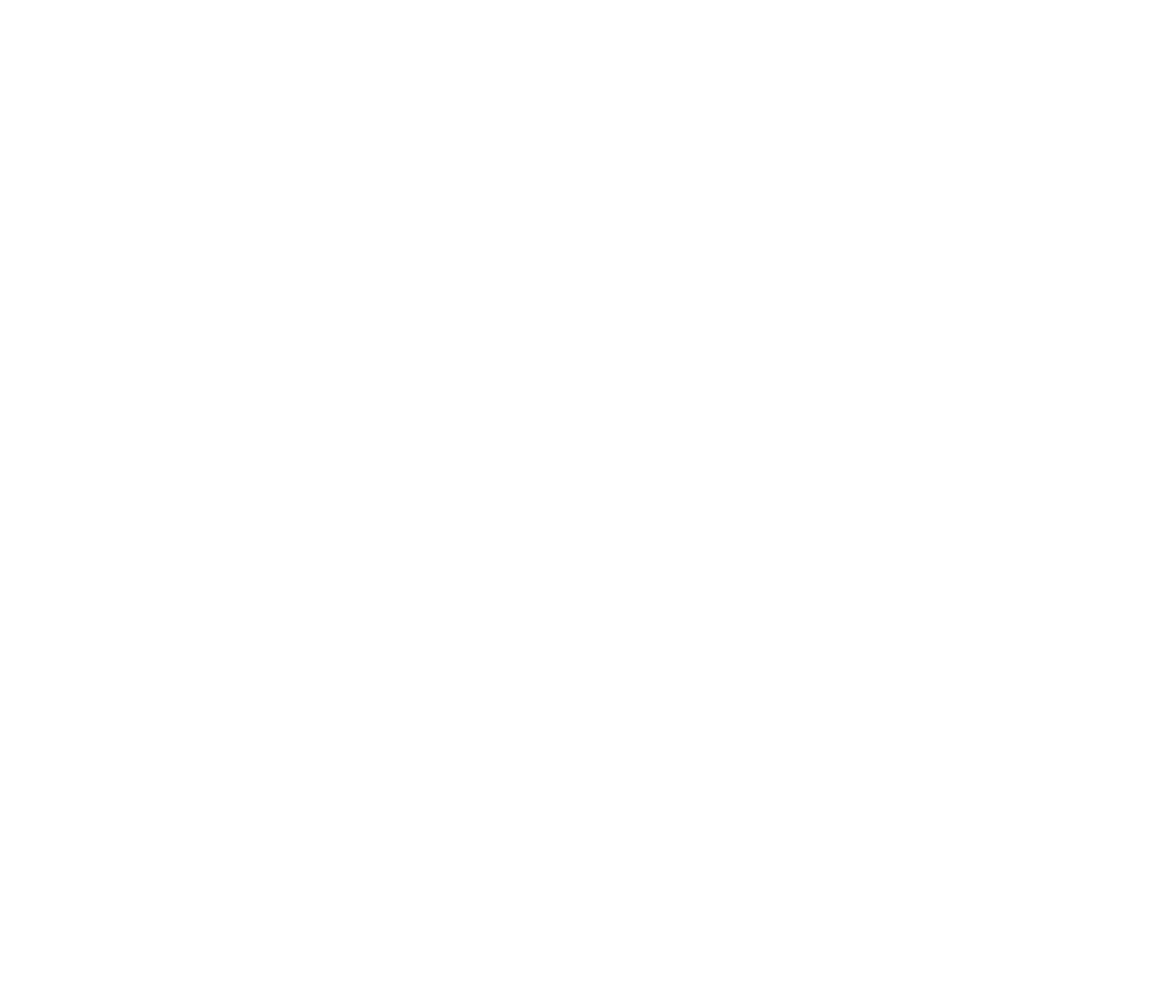
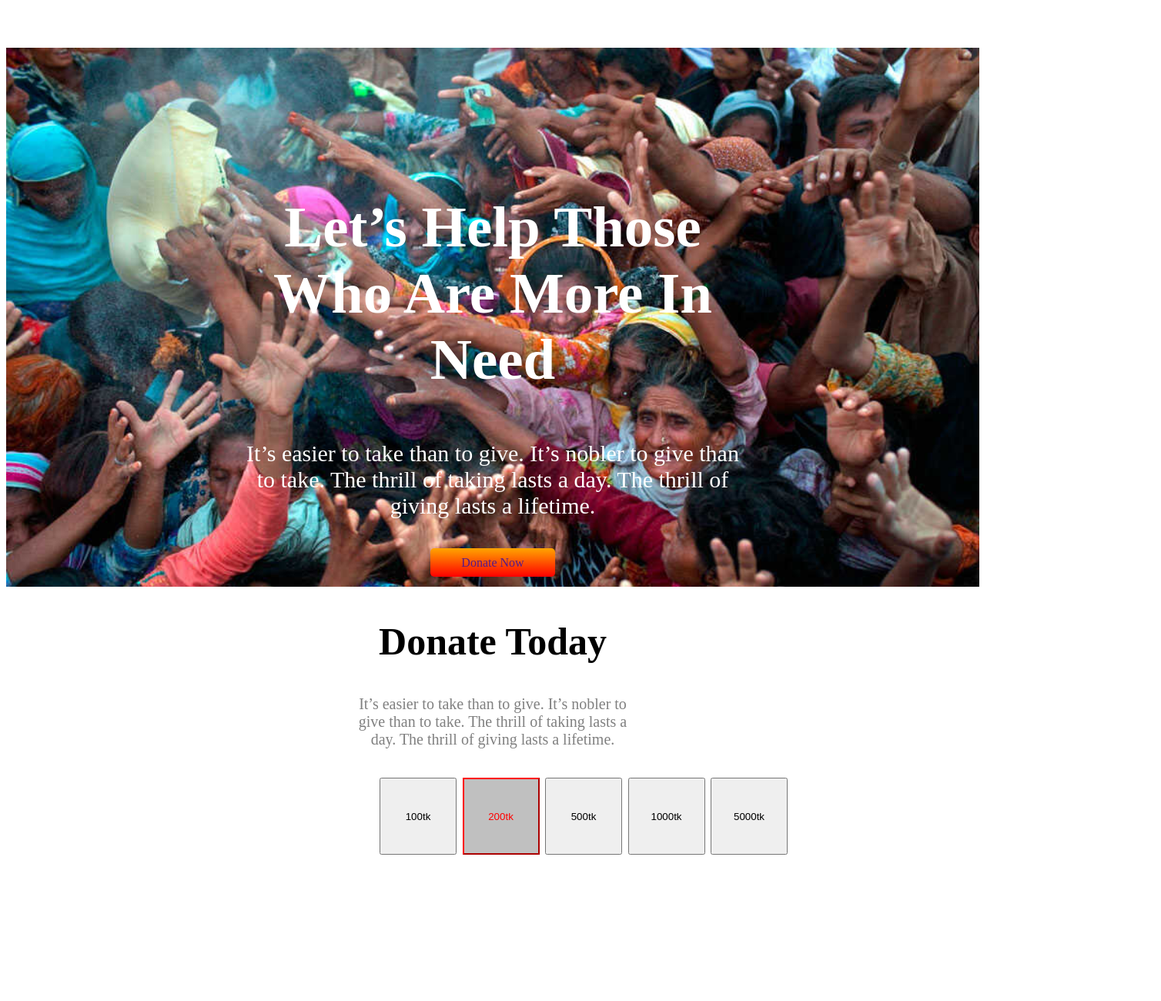
Before and after one commit to nasrinsulthanakona/donate-today, a plain HTML site: page index.html in a window 1280 px wide. Shown: the top 1300 px of the page at 77% size, 1508 px wide, since content can reach past the window. Before the commit the page ends 800 px from the top, so only its background shows below. Drawn offline with Linux system fonts and the light colour scheme.

Commit message:
adding commit

```diff
--- a/index.html
+++ b/index.html
@@ -10,6 +10,53 @@
 </head>
 
 <body>
+    <section class="sec1">
+        <div class="cover-hea1">
+            <h1 class="h1-w">Let’s Help Those Who Are
+                More In Need</h1>
+
+            <p class="p-w">It’s easier to take than to give. It’s nobler to give than to take. The thrill of taking
+                lasts a day. The
+                thrill of giving lasts a lifetime.
+            </p><br>
+
+        </div>
+        <div class="div-link">
+            <a class="link-button" target="_blank" href="">Donate Now</a>
+        </div>
+    </section>
+    <section class="sec2">
+        <div class="dtw">
+            <h1 class="h2-w">Donate Today
+            </h1>
+            <p class="p1-w">It’s easier to take than to give. It’s nobler to give than to take. The thrill of taking
+                lasts a day. The
+                thrill of giving lasts a lifetime.</p><br>
+        </div>
+        <div class="h3-w">
+            <button class="Rafi">100tk</button>
+            <button id="second" class="Rafi">200tk</button>
+            <button class="Rafi">500tk</button>
+            <button class="Rafi">1000tk</button>
+            <button class="Rafi">5000tk</button>
+
+        </div>
+        <div>
+            <p>Other Amount (Taka)</p>
+            <hr>
+        </div>
+        <div class="do-link">
+            <a class="link-button" target="_blank" href="">Donate Now</a>
+        </div>
+    </section>
+    <section>
+        <div class="h4-w">
+            <h1>Our Donate Plan</h1>
+            <p class="p2-w">It’s easier to take than to give. It’s nobler to give than to take. The thrill of taking
+                lasts a day. The
+                thrill of giving lasts a lifetime.</p><br>
+        </div>
+    </section>
 
 </body>
 
--- a/style.css
+++ b/style.css
@@ -0,0 +1,86 @@
+.h1-w {
+    text-align: center;
+    padding-top: 15%;
+    color: white;
+    padding-left: 280px;
+    padding-right: 280px;
+    font-size: 75px;
+}
+
+.p-w {
+    text-align: center;
+    color: white;
+    padding-left: 300px;
+    padding-right: 300px;
+    font-size: 30px;
+
+
+}
+
+.sec1 {
+    background-image: url(images/donation6.jpg);
+    background-size: 100%;
+    height: 700px;
+}
+
+.link-button {
+    text-decoration: none;
+    background-image: linear-gradient(orange, red);
+    padding: 10px 40px;
+    border-radius: 5px;
+
+}
+
+.div-link {
+    text-align: center;
+}
+
+.h2-w {
+    text-align: center;
+    font-size: 50px;
+}
+
+.p1-w {
+    text-align: center;
+    color: grey;
+    font-size: 20px;
+    padding-left: 450px;
+    padding-right: 450px;
+}
+
+.h3-w {
+    text-align: center;
+    height: 1500px;
+    width: 1500px;
+    font-size: 30px;
+
+
+}
+
+.Rafi {
+    height: 100px;
+    width: 100px;
+}
+
+#second {
+    color: red;
+    background-color: silver;
+    border-color: red;
+}
+
+.do-link {
+    text-align: center;
+}
+
+.h4-w {
+    text-align: center;
+    font-size: 40px;
+}
+
+.p2-w {
+    text-align: center;
+    color: grey;
+    font-size: 20px;
+    padding-left: 450px;
+    padding-right: 450px;
+}
```
